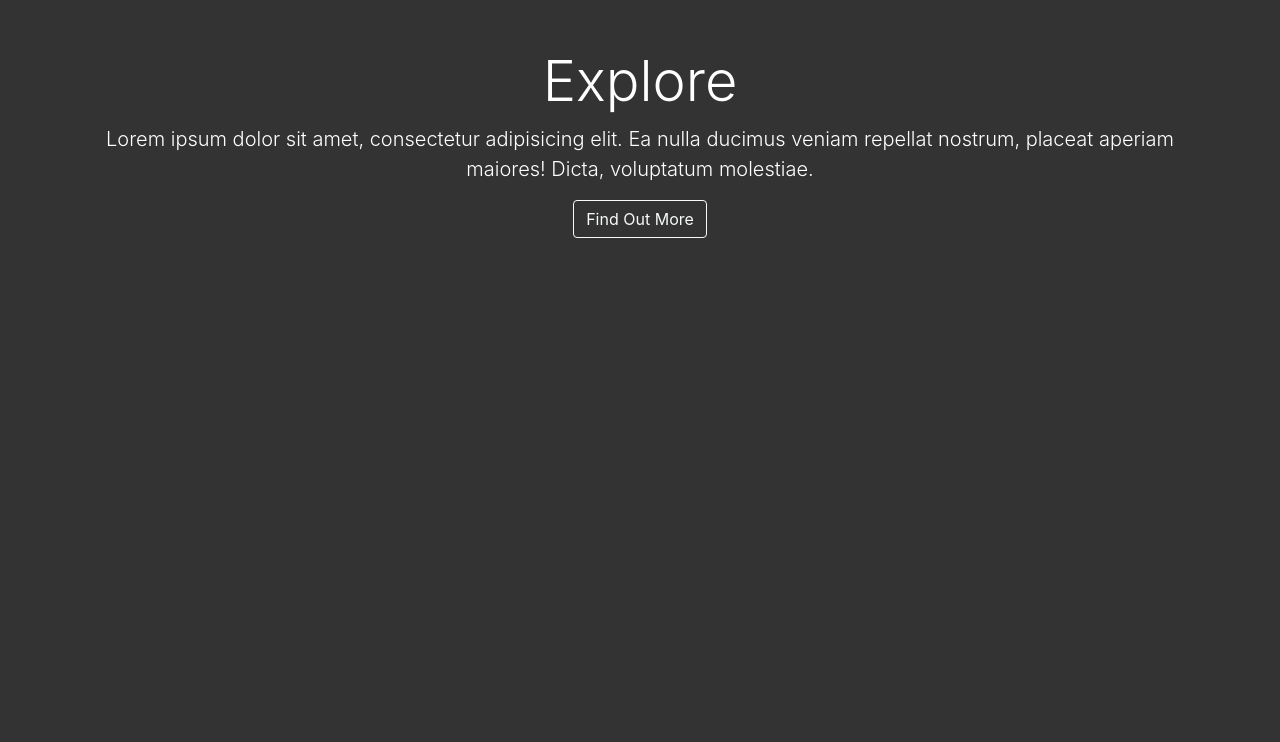
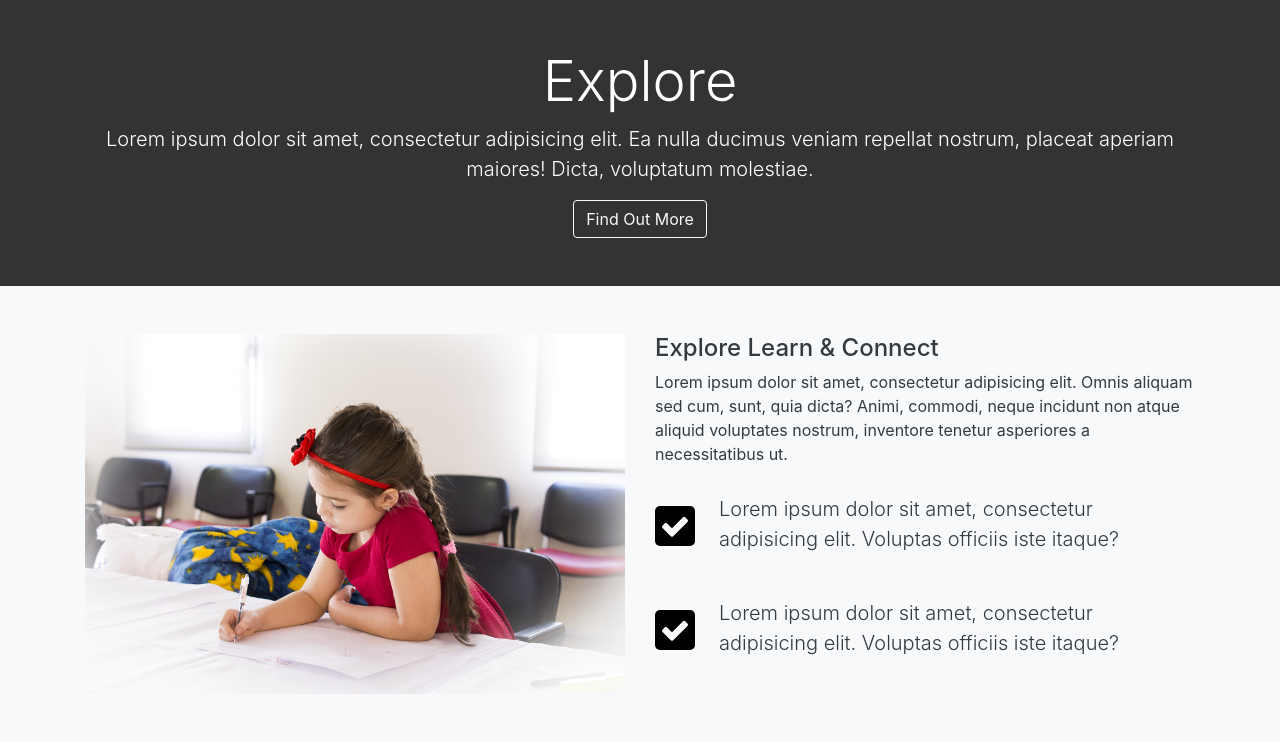
Before and after one commit to raselofficial52/LoopLAB, a plain HTML site: page src/index.html in a window 1280 px wide. Shown: the part 808-1550 px from the top of the page. Before the commit the page ends 1094 px from the top, so only its background shows below. Drawn offline with Linux system fonts and the light colour scheme.

Commit message:
Explore main section Design

```diff
--- a/src/css/responsib/responsib.scss
+++ b/src/css/responsib/responsib.scss
@@ -1,7 +1,15 @@
+@media(max-width:575px){
+
+}
 @media(max-width:767px){
     .home_inner{
         h1{
-            font-size:20px;
+            font-size:3rem;
         }
     }
+     #explore_head_section {
+         h2 {
+             font-size: 3rem;
+         }
+     }
 }
--- a/src/css/scss/style.scss
+++ b/src/css/scss/style.scss
@@ -4,7 +4,9 @@ $nav_bg_color:rgba(0, 0, 0, 0.5);
 $primary_color:#007BFF;
 $icon_font_size:30px;
 html{
-   scroll-behavior:smooth;
+  -webkit-scroll-behavior:smooth;
+  -moz-scroll-behavior:smooth;
+  scroll-behavior:smooth;
 }
 body {
     background: $body_bg;
@@ -49,3 +51,14 @@ body {
 
     }
 }
+
+// Explore main Section
+#explore_main_section{
+    .fa{
+        background:rgb(0, 0, 0);
+        color:$font_color;
+        font-size:$icon_font_size;
+        padding:5px;
+        border-radius:5px;
+    }
+}
--- a/src/index.html
+++ b/src/index.html
@@ -110,7 +110,39 @@
     </div>
   </div>
 </section>
-
+<!-- Explore main Section -->
+<section id="explore_main_section" class="bg-light text-dark py-5">
+  <div class="container">
+    <div class="row">
+      <div class="col-md-12 col-lg-6">
+        <img class="img-fluid rounded" src="img/explore.jpeg" alt="">
+      </div>
+      <div class="col-md-12 col-lg-6">
+        <h4>Explore Learn & Connect</h4>
+        <p>Lorem ipsum dolor sit amet, consectetur adipisicing elit. Omnis aliquam sed cum, sunt, quia dicta? Animi, commodi, neque
+        incidunt non atque aliquid voluptates nostrum, inventore tenetur asperiores a necessitatibus ut.</p>
+        <div class="d-flex flex-row">
+          <div class="p-4 pl-md-0 algin-self-start">
+            <i class="fa fa-check"></i>
+          </div>
+          <div class="align-self-end">
+            <p class="lead">Lorem ipsum dolor sit amet, consectetur adipisicing elit. Voluptas officiis iste itaque?
+          </p>
+          </div>
+        </div>
+        <div class="d-flex flex-row mt-5 mt-md-3">
+          <div class="p-4 pl-md-0 align-self-start">
+            <i class="fa fa-check"></i>
+          </div>
+          <div class="align-self-end">
+            <p class="lead">Lorem ipsum dolor sit amet, consectetur adipisicing elit. Voluptas officiis iste itaque?
+          </p>
+          </div>
+        </div>
+      </div>
+    </div>
+  </div>
+</section>
 
 
 
```
Also changed, not shown: src/css/responsib/responsib.css, src/css/scss/style.css, 2 other files.
